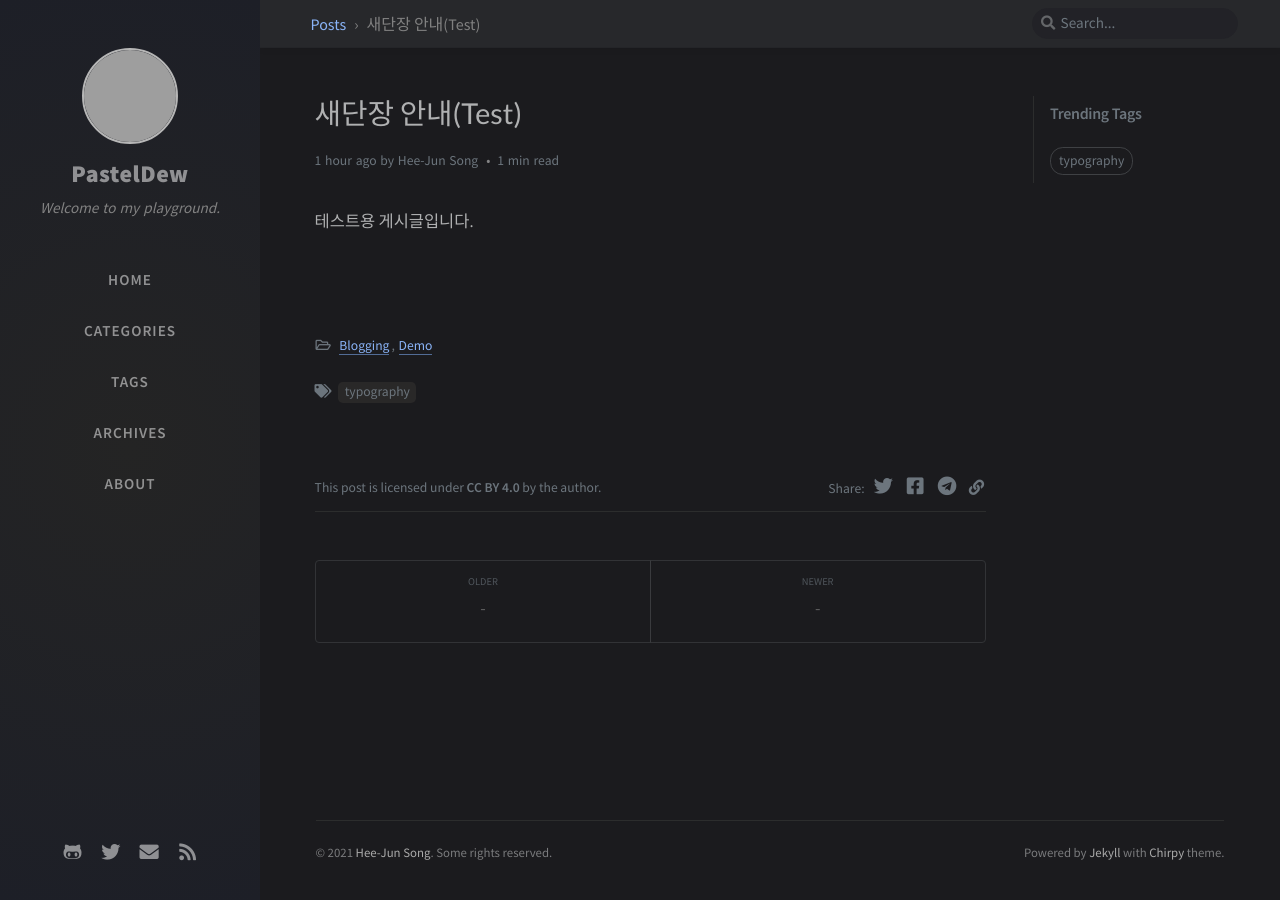
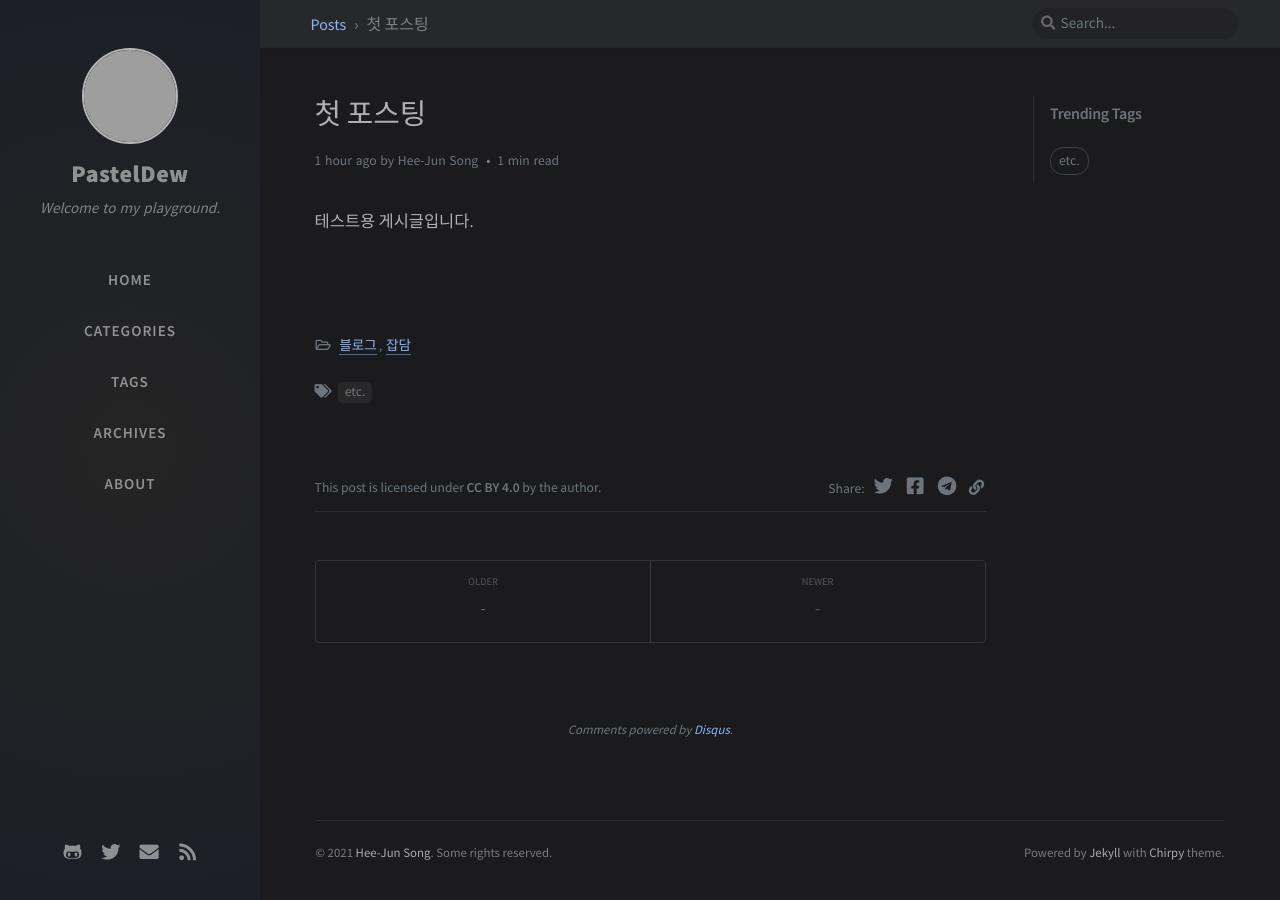
Before and after one commit to PastelDew/pasteldew.github.io, a Jekyll site: the page built from _posts/2021-01-13-First-post.md, in a window 1280 px wide. Built offline with Jekyll 4.4.1, drawn with Linux system fonts in a browser that asks for light colours; nearby versions of some CDN libraries; comment, search, counter and statistics services are not loaded; grey boxes are pictures that could not be loaded.

Commit message:
Update environments

```diff
--- a/_config.yml
+++ b/_config.yml
@@ -47,7 +47,7 @@ google_site_verification: google_meta_tag_verification # change to your verifica
 
 # Only if your site type is GitHub Project sites and doesn't have a custom domain,
 # change below value to '/projectname'.
-baseurl: '/'
+baseurl: ''
 
 # Change to your timezone › http://www.timezoneconverter.com/cgi-bin/findzone/findzone
 timezone: Asia/Seoul
@@ -64,8 +64,8 @@ google_analytics:
     cache: false  # pv data local cache, good for the users from GFW area.
 
 disqus:
-  comments: false  # boolean type, the global switch for posts comments.
-  shortname: ''    # Fill with your Disqus shortname. › https://help.disqus.com/en/articles/1717111-what-s-a-shortname
+  comments: true  # boolean type, the global switch for posts comments.
+  shortname: 'pd-lab'    # Fill with your Disqus shortname. › https://help.disqus.com/en/articles/1717111-what-s-a-shortname
 
 
 # Prefer color scheme setting.
--- a/_posts/2021-01-13-새단장 안내.md
+++ b/_posts/2021-01-13-First-post.md
@@ -1,9 +1,9 @@
 ---
-title: 새단장 안내(Test)
+title: 첫 포스팅
 author: Hee-Jun Song
 date: 2021-01-13 00:37:00 +0900
-categories: [Blogging, Demo]
-tags: [typography]
+categories: [블로그, 잡담]
+tags: [etc.]
 math: true
 mermaid: true
 image: #https://cdn.jsdelivr.net/gh/cotes2020/chirpy-images/commons/devices-mockup.png
```
